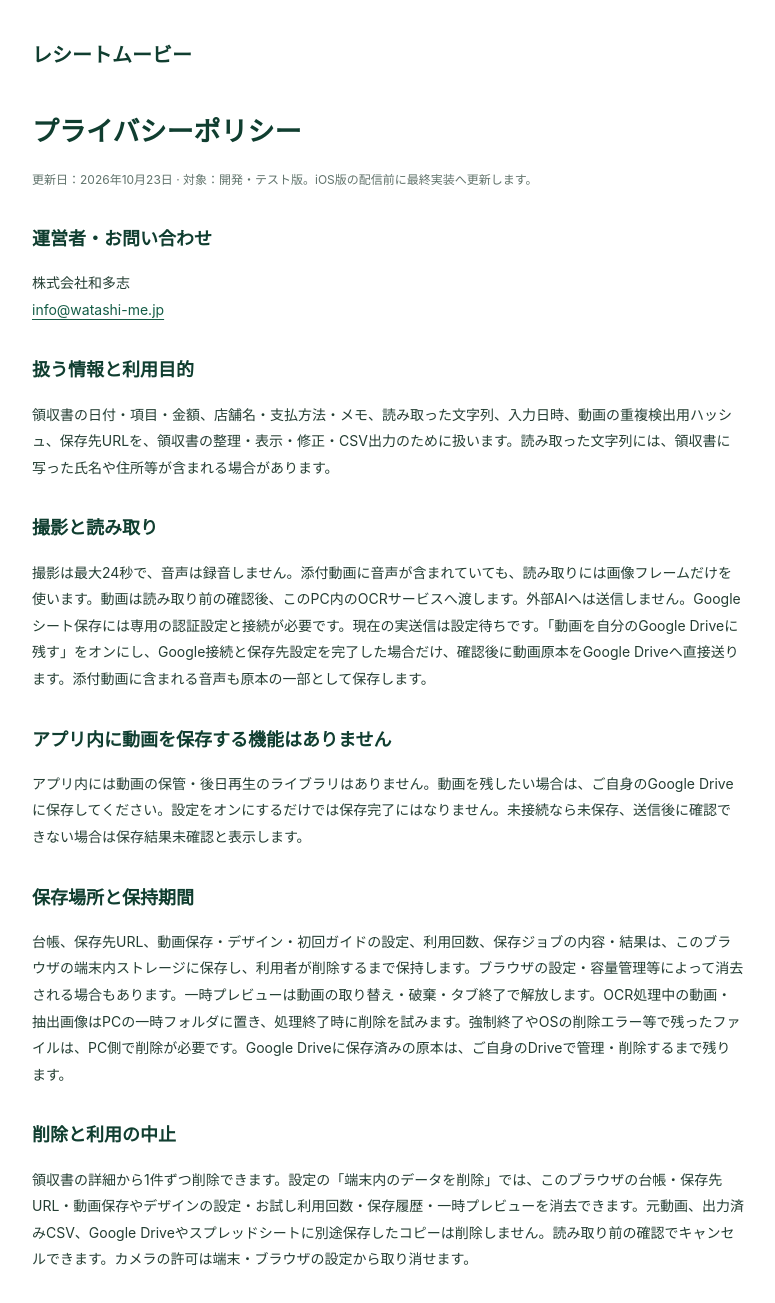
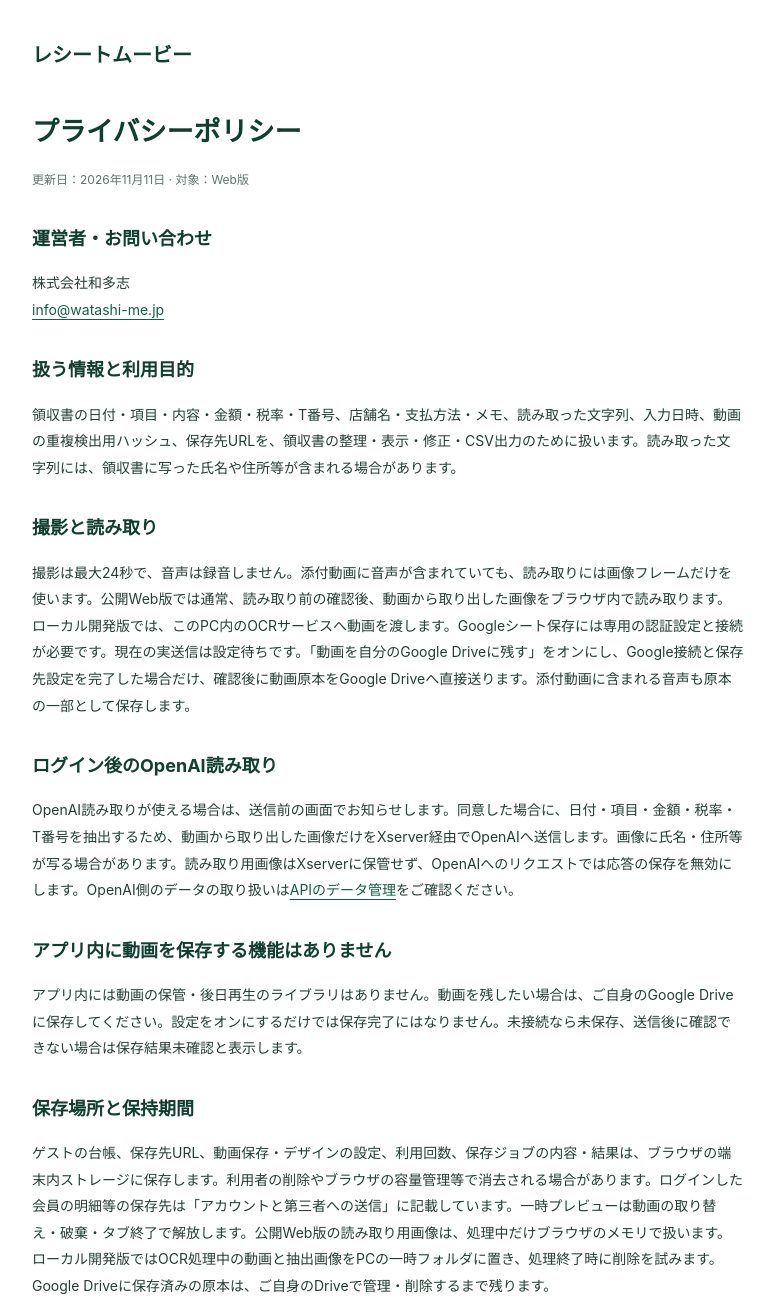
Before and after one commit to nomura-4649/receipt-movie-support, a plain HTML site: page privacy.html in a window 1280 px wide. Shown: the top 1303 px of the page, without its empty margins (252-1027 px from the left). Drawn offline with Linux system fonts and the light colour scheme.

Commit message:
Sync web privacy policy with Receipt Movie
Updated privacy policy information and contact details.

```diff
--- a/privacy.html
+++ b/privacy.html
@@ -2,14 +2,24 @@
 <html lang="ja"><head><meta charset="utf-8"><meta name="viewport" content="width=device-width,initial-scale=1"><title>プライバシーポリシー｜レシートムービー</title><style>:root{font-family:"Noto Sans JP",-apple-system,BlinkMacSystemFont,sans-serif;color:#243e33;background:#fff;line-height:1.9}*{box-sizing:border-box}body{margin:0}main{max-width:760px;margin:0 auto;padding:36px 24px 64px}header{display:flex;align-items:center;gap:10px;color:#103e30;font-size:20px;font-weight:700}header img{width:28px;height:34px;object-fit:contain}h1{font-size:27px;color:#103e30;margin:32px 0 12px}h2{font-size:18px;color:#103e30;margin:30px 0 8px}p,li{font-size:14px;overflow-wrap:anywhere}a{color:#145d46;text-underline-offset:4px}a:focus-visible{outline:2px solid #217c60;outline-offset:4px}.version{color:#60736b;font-size:12px}footer{margin-top:36px;padding-top:16px;border-top:1px solid #e3ebe6;font-size:13px}
 </style></head><body><main>
 <header>レシートムービー</header><h1>プライバシーポリシー</h1>
-<p class="version">更新日：2026年10月23日 · 対象：開発・テスト版。iOS版の配信前に最終実装へ更新します。</p>
-<h2>運営者・お問い合わせ</h2><p>株式会社和多志<br><a href="mailto:info@watashi-me.jp">info@watashi-me.jp</a></p>
-<h2>扱う情報と利用目的</h2><p>領収書の日付・項目・金額、店舗名・支払方法・メモ、読み取った文字列、入力日時、動画の重複検出用ハッシュ、保存先URLを、領収書の整理・表示・修正・CSV出力のために扱います。読み取った文字列には、領収書に写った氏名や住所等が含まれる場合があります。</p>
-<h2>撮影と読み取り</h2><p>撮影は最大24秒で、音声は録音しません。添付動画に音声が含まれていても、読み取りには画像フレームだけを使います。動画は読み取り前の確認後、このPC内のOCRサービスへ渡します。外部AIへは送信しません。Googleシート保存には専用の認証設定と接続が必要です。現在の実送信は設定待ちです。「動画を自分のGoogle Driveに残す」をオンにし、Google接続と保存先設定を完了した場合だけ、確認後に動画原本をGoogle Driveへ直接送ります。添付動画に含まれる音声も原本の一部として保存します。</p>
-<h2>アプリ内に動画を保存する機能はありません</h2><p>アプリ内には動画の保管・後日再生のライブラリはありません。動画を残したい場合は、ご自身のGoogle Driveに保存してください。設定をオンにするだけでは保存完了にはなりません。未接続なら未保存、送信後に確認できない場合は保存結果未確認と表示します。</p>
-<h2>保存場所と保持期間</h2><p>台帳、保存先URL、動画保存・デザイン・初回ガイドの設定、利用回数、保存ジョブの内容・結果は、このブラウザの端末内ストレージに保存し、利用者が削除するまで保持します。ブラウザの設定・容量管理等によって消去される場合もあります。一時プレビューは動画の取り替え・破棄・タブ終了で解放します。OCR処理中の動画・抽出画像はPCの一時フォルダに置き、処理終了時に削除を試みます。強制終了やOSの削除エラー等で残ったファイルは、PC側で削除が必要です。Google Driveに保存済みの原本は、ご自身のDriveで管理・削除するまで残ります。</p>
-<h2>削除と利用の中止</h2><p>領収書の詳細から1件ずつ削除できます。設定の「端末内のデータを削除」では、このブラウザの台帳・保存先URL・動画保存やデザインの設定・お試し利用回数・保存履歴・一時プレビューを消去できます。元動画、出力済みCSV、Google Driveやスプレッドシートに別途保存したコピーは削除しません。読み取り前の確認でキャンセルできます。カメラの許可は端末・ブラウザの設定から取り消せます。</p>
-<h2>アカウントと第三者への送信</h2><p>現在はアプリのアカウントを作成せず、Googleログインボタンは未接続の案内です。任意の動画・台帳保存用のGoogle接続とは別です。接続準備の操作でGoogle公式認証ライブラリを読み込み、許可後に動画原本・ファイル名・重複検出用ハッシュ等をGoogle Driveへ送ります。シート保存をオンにし、読み取り結果を確認して保存すると、日付・項目・金額と動画識別用ハッシュを指定したGoogleスプレッドシートへ送信します。撮影アシストは端末内の画像解析で、診断画像を保存・送信しません。アクセストークンは一時メモリだけで扱い、端末ストレージには保存しません。設定をオフにすると以後の動画は送信しません。接続中はアプリの設定で接続を解除でき、期限切れの場合はGoogleアカウントの接続管理から解除できます。解除しても保存済みの動画は削除されません。端末内のデータ削除は、Googleアカウントやクラウドファイルの削除ではありません。広告、アクセス解析、広告目的のトラッキングは組み込んでいません。アプリの画像とフォントは同梱しています。利用者が外部の公開ポリシーや問い合わせリンクを開いた場合は、そのサービスに接続します。</p>
-<h2>今後の接続・変更</h2><p>新しい外部連携や外部AIを追加するときは、この説明を実装に合わせて更新し、送信先・情報・目的を説明して許可を得てから送信します。公開するiOS版の保存先・認証・SDKの取扱いも、最終版に即して更新します。ご質問や削除に関するお問い合わせは、上記メールアドレスへご連絡ください。</p>
+<p class="version">更新日：2026年11月11日 · 対象：Web版</p>
+<h2>運営者・お問い合わせ</h2>
+<p>株式会社和多志<br><a href="mailto:info@watashi-me.jp">info@watashi-me.jp</a></p>
+<h2>扱う情報と利用目的</h2>
+<p>領収書の日付・項目・内容・金額・税率・T番号、店舗名・支払方法・メモ、読み取った文字列、入力日時、動画の重複検出用ハッシュ、保存先URLを、領収書の整理・表示・修正・CSV出力のために扱います。読み取った文字列には、領収書に写った氏名や住所等が含まれる場合があります。</p>
+<h2>撮影と読み取り</h2>
+<p>撮影は最大24秒で、音声は録音しません。添付動画に音声が含まれていても、読み取りには画像フレームだけを使います。公開Web版では通常、読み取り前の確認後、動画から取り出した画像をブラウザ内で読み取ります。ローカル開発版では、このPC内のOCRサービスへ動画を渡します。Googleシート保存には専用の認証設定と接続が必要です。現在の実送信は設定待ちです。「動画を自分のGoogle Driveに残す」をオンにし、Google接続と保存先設定を完了した場合だけ、確認後に動画原本をGoogle Driveへ直接送ります。添付動画に含まれる音声も原本の一部として保存します。</p>
+<h2>ログイン後のOpenAI読み取り</h2>
+<p>OpenAI読み取りが使える場合は、送信前の画面でお知らせします。同意した場合に、日付・項目・金額・税率・T番号を抽出するため、動画から取り出した画像だけをXserver経由でOpenAIへ送信します。画像に氏名・住所等が写る場合があります。読み取り用画像はXserverに保管せず、OpenAIへのリクエストでは応答の保存を無効にします。OpenAI側のデータの取り扱いは<a href="https://developers.openai.com/api/docs/guides/your-data">APIのデータ管理</a>をご確認ください。</p>
+<h2>アプリ内に動画を保存する機能はありません</h2>
+<p>アプリ内には動画の保管・後日再生のライブラリはありません。動画を残したい場合は、ご自身のGoogle Driveに保存してください。設定をオンにするだけでは保存完了にはなりません。未接続なら未保存、送信後に確認できない場合は保存結果未確認と表示します。</p>
+<h2>保存場所と保持期間</h2>
+<p>ゲストの台帳、保存先URL、動画保存・デザインの設定、利用回数、保存ジョブの内容・結果は、ブラウザの端末内ストレージに保存します。利用者の削除やブラウザの容量管理等で消去される場合があります。ログインした会員の明細等の保存先は「アカウントと第三者への送信」に記載しています。一時プレビューは動画の取り替え・破棄・タブ終了で解放します。公開Web版の読み取り用画像は、処理中だけブラウザのメモリで扱います。ローカル開発版ではOCR処理中の動画と抽出画像をPCの一時フォルダに置き、処理終了時に削除を試みます。Google Driveに保存済みの原本は、ご自身のDriveで管理・削除するまで残ります。</p>
+<h2>削除と利用の中止</h2>
+<p>領収書の詳細から1件ずつ削除できます。設定の「端末内のデータを削除」では、このブラウザの台帳・保存先URL・動画保存やデザインの設定・お試し利用回数・保存履歴・一時プレビューを消去できます。元動画、出力済みCSV、Google Driveやスプレッドシートに別途保存したコピーは削除しません。読み取り前の確認でキャンセルできます。カメラの許可は端末・ブラウザの設定から取り消せます。</p>
+<h2>アカウントと第三者への送信</h2>
+<p>公開Web版では、確認メールのリンクからパスワードを設定するとIDが発行されます。発行されたIDとパスワードでログインできます。メールアドレスは本人確認、アカウント管理とID・パスワードの再設定に利用し、パスワードは一方向のハッシュとして保存します。会員ごとの明細・設定・履歴はXserverの公開フォルダ外で管理します。内容欄に入力した会食相手などの個人情報も明細の一部として保存され、CSV・Googleシートに含まれます。メール確認が完了すると明細を保存できます。確認リンクは30分で失効します。内容の定型文は利用者が登録し、会員ごと、またはゲストのブラウザに保存します。定型文は管理メニューから削除できます。再設定リンクは15分で失効し、使用後に無効になります。設定のアカウント削除で会員情報・明細を削除できます。共用のテストアカウントもあります。テストアカウントの明細・設定・履歴はXserverのログインごとの一時セッションに保存され、ログアウトまたはセッションの期限切れで利用できなくなります。ゲストの記録はこのブラウザの端末内に保存します。任意の動画・台帳保存用のGoogle接続とは別です。接続準備の操作でGoogle公式認証ライブラリを読み込み、許可後に動画原本・ファイル名・重複検出用ハッシュ等をGoogle Driveへ送ります。シート保存をオンにし、読み取り結果を確認して保存すると、日付・項目・内容・金額・税率・T番号と動画識別用ハッシュを指定したGoogleスプレッドシートへ送信します。撮影アシストは端末内の画像解析で、診断画像を保存・送信しません。アクセストークンは一時メモリだけで扱い、端末ストレージには保存しません。設定をオフにすると以後の動画は送信しません。接続中はアプリの設定で接続を解除でき、期限切れの場合はGoogleアカウントの接続管理から解除できます。解除しても保存済みの動画は削除されません。端末内のデータ削除は、Googleアカウントやクラウドファイルの削除ではありません。広告、アクセス解析、広告目的のトラッキングは組み込んでいません。アプリの画像とフォントは同梱しています。利用者が外部の公開ポリシーや問い合わせリンクを開いた場合は、そのサービスに接続します。</p>
+<h2>今後の接続・変更</h2>
+<p>新しい外部連携や外部AIを追加するときは、この説明を実装に合わせて更新し、送信先・情報・目的を説明して許可を得てから送信します。公開するiOS版の保存先・認証・SDKの取扱いも、最終版に即して更新します。ご質問や削除に関するお問い合わせは、上記メールアドレスへご連絡ください。</p>
 <footer><a href="./support.html">ヘルプ・お問い合わせ</a> · <a href="./index.html">サポートトップへ</a></footer>
 </main></body></html>
```
